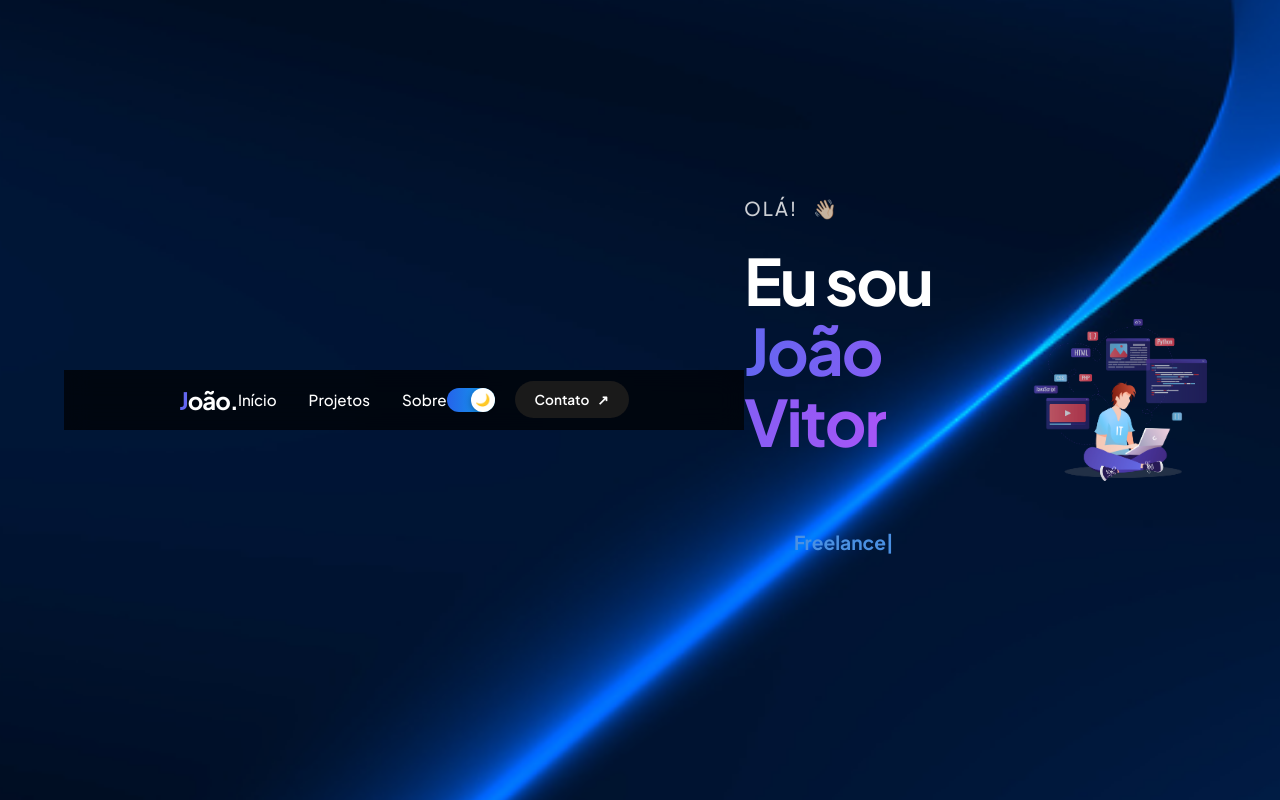
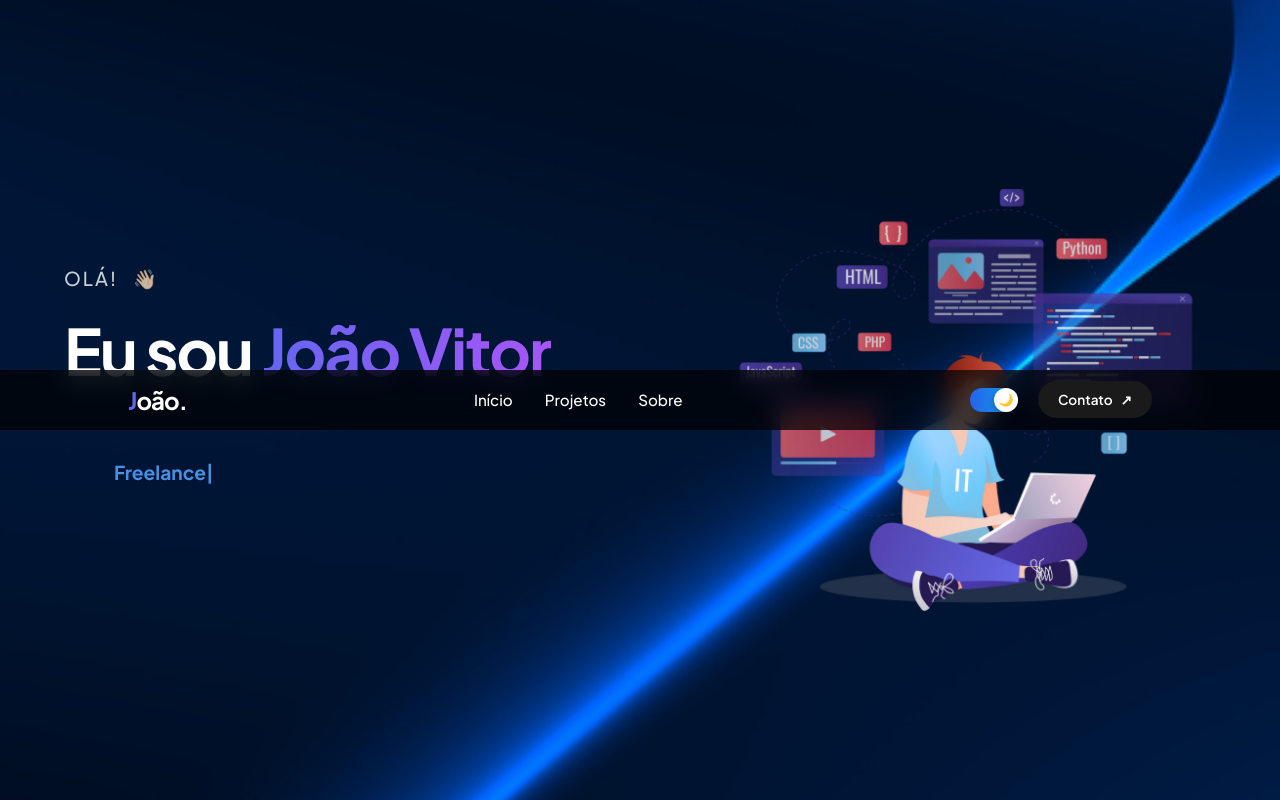
Before and after one commit to joaogentelucio/meu-portfolio, a React (Vite) app: page / in a window 1280 px wide. Built offline with nearby package versions, Linux system fonts and the light colour scheme.

Commit message:
Fix header position to be fixed at the top
Add fixed positioning to the header component.

```diff
--- a/src/components/header/style.module.css
+++ b/src/components/header/style.module.css
@@ -5,9 +5,13 @@
 }
 
 .header {
+  position: fixed;  /
+  top: 0;
+  left: 0;
   width: 100%;
   height: 60px;
   z-index: 1000;
+
   display: flex;
   align-items: center;
   justify-content: space-between;
```
